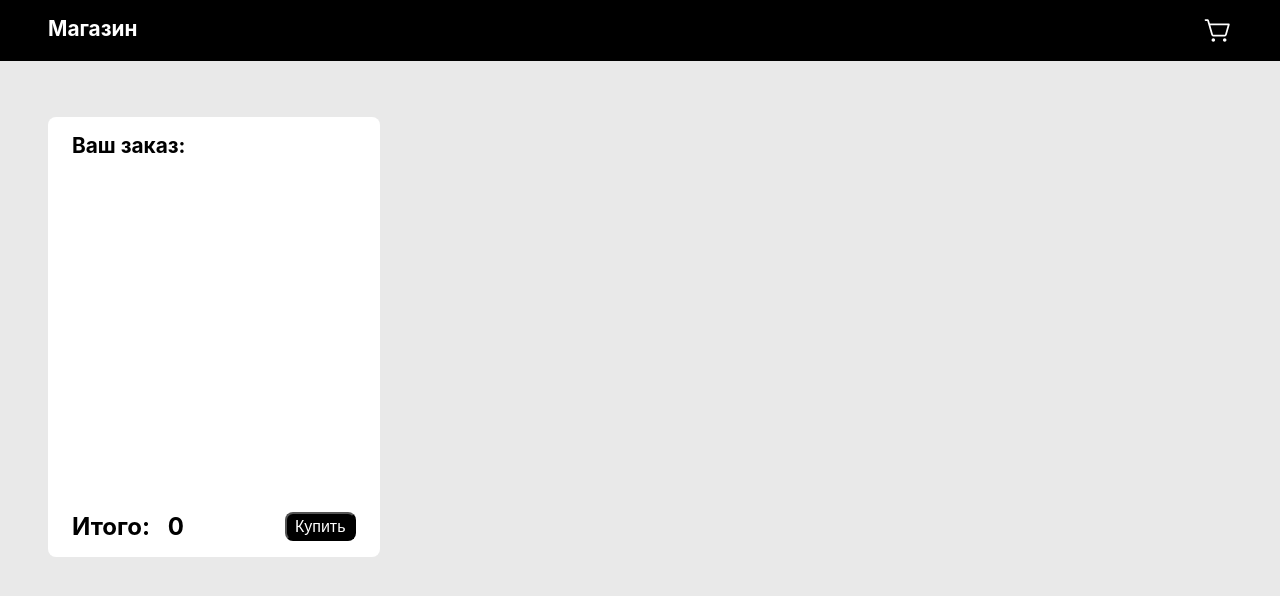
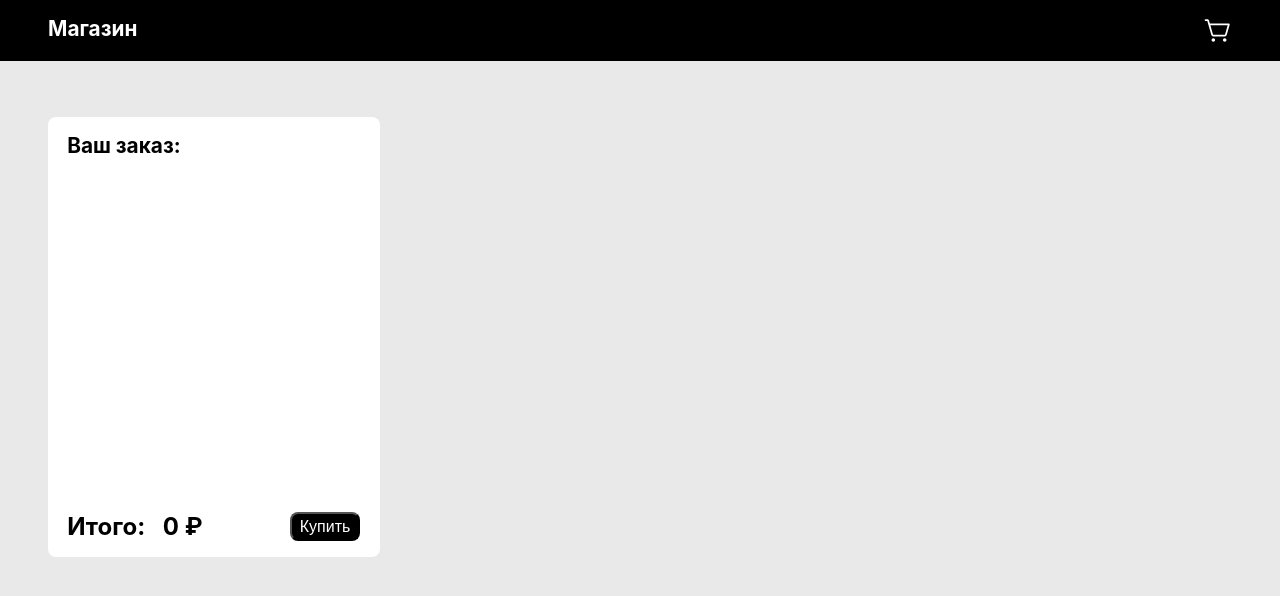
Before and after one commit to tizerr/yandex-intensive-react, a React (Create React App) app: page /cart in a window 1280 px wide. Shown: the top 596 px of the page. Built offline with nearby package versions, Linux system fonts and the light colour scheme.

Commit message:
Minor text fixes

```diff
--- a/src/components/Price.jsx
+++ b/src/components/Price.jsx
@@ -8,13 +8,13 @@ export const Price = ({bookId, count}) => {
     return (
         <PriceContainer>
             <div>{book.name}</div>
-            <Count>{book.price * count} ₽</Count>
+            <Count>{book.price * count}&nbsp;₽</Count>
         </PriceContainer>
     )
 }
 
 const PriceContainer = styled.div`
-  font-size: 1.2rem;
+  font-size: 1.1rem;
   margin-bottom: .5rem;
   display: flex;
   justify-content: space-between;
--- a/src/pages/CartPage.jsx
+++ b/src/pages/CartPage.jsx
@@ -38,10 +38,9 @@ export const CartPage = () => {
                         {
                             booksIds.map((id) => {
                                 const book = allBooks.find((b) => b.id === id);
-                                console.log(book)
                                 return book.price * books[id];
                             }).reduce((sum, a) => sum + a, 0)
-                        }
+                        } ₽
                     </Sum>
                     <Btn>Купить</Btn>
                 </Buy>
@@ -93,7 +92,7 @@ const Cart = styled.div`
   width: 28%;
   background-color: white;
   border-radius: .5rem;
-  padding: 1rem 1.5rem;
+  padding: 1rem 1.2rem;
   height: 55vh;
   display: flex;
   flex-direction: column;
```
